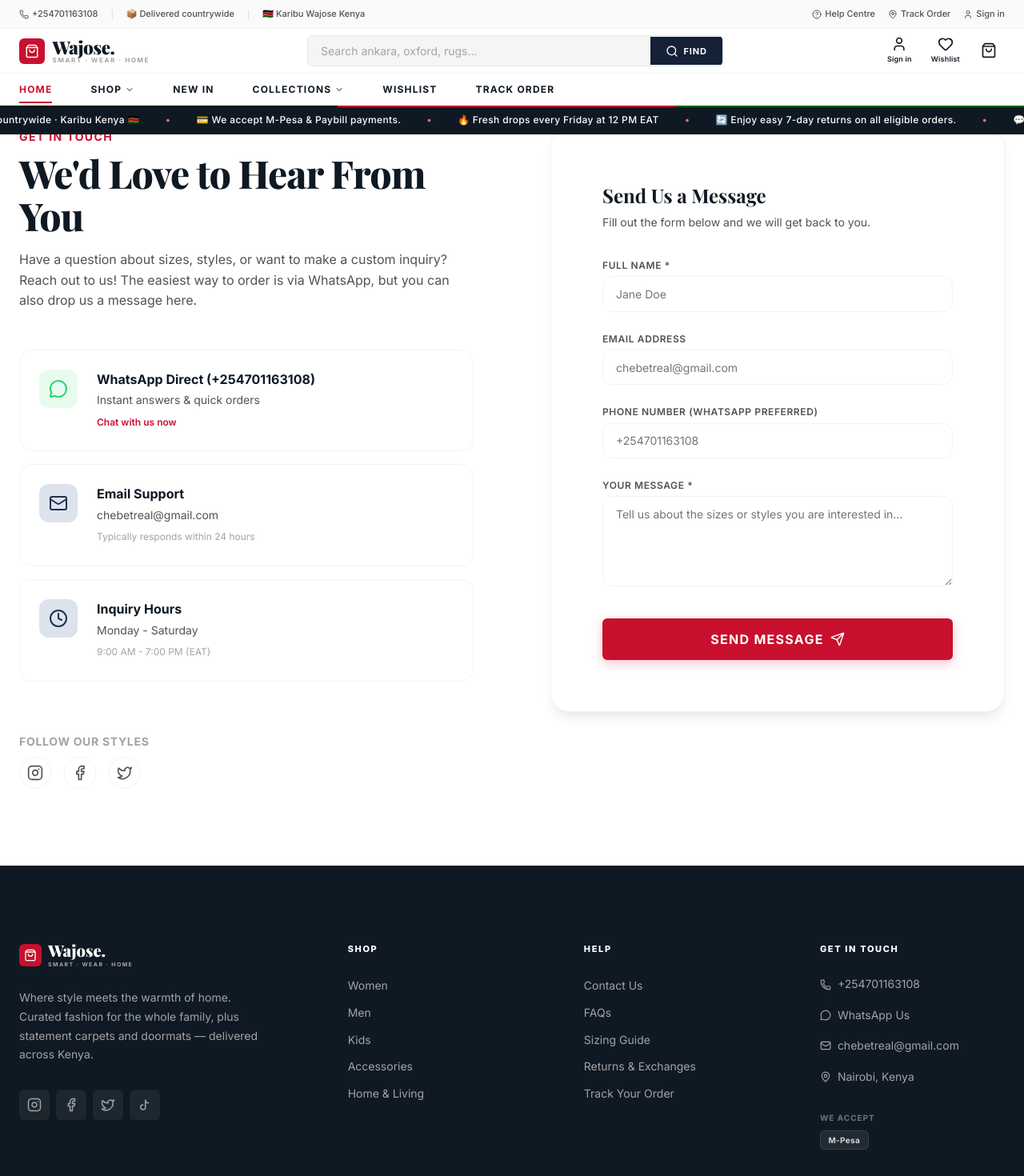
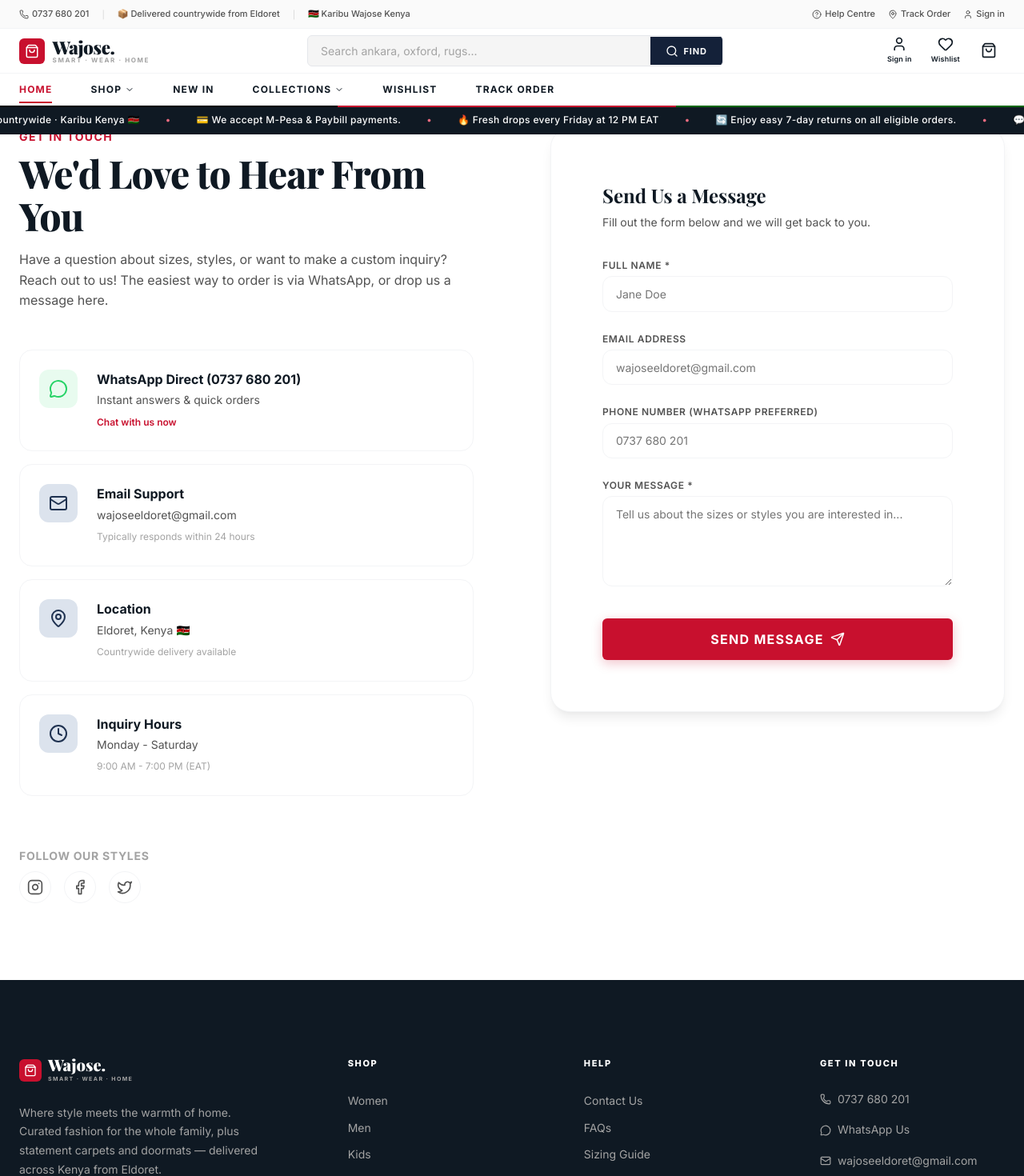
Before and after one commit to Virtualvigilant/venus-shop, a Next.js app: page /contact in a window 1280 px wide. Shown: the top 1470 px of the page at 80% size. Built offline with nearby package versions, Linux system fonts and the light colour scheme; no server answers; a web font is replaced by a local one.

Commit message:
feat: implement contact page with inquiry form and global navigation and footer components

```diff
--- a/src/app/contact/page.tsx
+++ b/src/app/contact/page.tsx
@@ -114,8 +114,8 @@ export default function ContactPage() {
     }
   };
 
-  const whatsappMessage = encodeURIComponent("Hi Venus! I have an inquiry about your products.");
-  const whatsappLink = `https://wa.me/${process.env.NEXT_PUBLIC_WHATSAPP_NUMBER || '254701163108'}?text=${whatsappMessage}`;
+  const whatsappMessage = encodeURIComponent("Hi Wajose! I have an inquiry about your products.");
+  const whatsappLink = `https://wa.me/${process.env.NEXT_PUBLIC_WHATSAPP_NUMBER || '254737680201'}?text=${whatsappMessage}`;
 
   return (
     <>
@@ -130,7 +130,7 @@ export default function ContactPage() {
               <h1 className={styles.title}>We&apos;d Love to Hear From You</h1>
               <p className={styles.description}>
                 Have a question about sizes, styles, or want to make a custom inquiry?
-                Reach out to us! The easiest way to order is via WhatsApp, but you can also drop us a message here.
+                Reach out to us! The easiest way to order is via WhatsApp, or drop us a message here.
               </p>
 
               <div className={styles.contactDetails}>
@@ -139,7 +139,7 @@ export default function ContactPage() {
                     <MessageCircle size={24} />
                   </div>
                   <div>
-                    <h3>WhatsApp Direct (+254701163108)</h3>
+                    <h3>WhatsApp Direct (0737 680 201)</h3>
                     <p>Instant answers & quick orders</p>
                     <span className={styles.linkText}>Chat with us now</span>
                   </div>
@@ -151,8 +151,19 @@ export default function ContactPage() {
                   </div>
                   <div>
                     <h3>Email Support</h3>
-                    <p>chebetreal@gmail.com</p>
+                    <p>wajoseeldoret@gmail.com</p>
                     <span>Typically responds within 24 hours</span>
+                  </div>
+                </div>
+
+                <div className={styles.detailCard}>
+                  <div className={styles.iconWrapper}>
+                    <MapPin size={24} />
+                  </div>
+                  <div>
+                    <h3>Location</h3>
+                    <p>Eldoret, Kenya 🇰🇪</p>
+                    <span>Countrywide delivery available</span>
                   </div>
                 </div>
 
@@ -172,13 +183,13 @@ export default function ContactPage() {
               <div className={styles.socialsSection}>
                 <h3>Follow Our Styles</h3>
                 <div className={styles.socialIcons}>
-                  <a href="https://instagram.com/venus" target="_blank" rel="noopener noreferrer" aria-label="Instagram">
+                  <a href="https://instagram.com/wajose" target="_blank" rel="noopener noreferrer" aria-label="Instagram">
                     <Instagram size={20} />
                   </a>
-                  <a href="https://facebook.com/venus" target="_blank" rel="noopener noreferrer" aria-label="Facebook">
+                  <a href="https://facebook.com/wajose" target="_blank" rel="noopener noreferrer" aria-label="Facebook">
                     <Facebook size={20} />
                   </a>
-                  <a href="https://twitter.com/venus" target="_blank" rel="noopener noreferrer" aria-label="Twitter">
+                  <a href="https://twitter.com/wajose" target="_blank" rel="noopener noreferrer" aria-label="Twitter">
                     <Twitter size={20} />
                   </a>
                 </div>
@@ -233,7 +244,7 @@ export default function ContactPage() {
                         name="email"
                         value={formData.email}
                         onChange={handleChange}
-                        placeholder="chebetreal@gmail.com"
+                        placeholder="wajoseeldoret@gmail.com"
                       />
                     </div>
 
@@ -245,7 +256,7 @@ export default function ContactPage() {
                         name="phone"
                         value={formData.phone}
                         onChange={handleChange}
-                        placeholder="+254701163108"
+                        placeholder="0737 680 201"
                       />
                     </div>
 
--- a/src/components/Footer.tsx
+++ b/src/components/Footer.tsx
@@ -91,7 +91,7 @@ export default function Footer() {
                 </div>
               </div>
               <p className={styles.brandText}>
-                Where style meets the warmth of home. Curated fashion for the whole family, plus statement carpets and doormats — delivered across Kenya.
+                Where style meets the warmth of home. Curated fashion for the whole family, plus statement carpets and doormats — delivered across Kenya from Eldoret.
               </p>
               <div className={styles.socials}>
                 <a href="https://instagram.com/wajose" target="_blank" rel="noopener noreferrer" className={styles.social} aria-label="Instagram">
@@ -139,21 +139,21 @@ export default function Footer() {
               <ul className={styles.contactList}>
                 <li>
                   <Phone size={14} />
-                  <a href="tel:+254701163108">+254701163108</a>
+                  <a href="tel:+254737680201">0737 680 201</a>
                 </li>
                 <li>
                   <MessageCircle size={14} />
-                  <a href="https://wa.me/254701163108" target="_blank" rel="noopener noreferrer">
+                  <a href="https://wa.me/254737680201" target="_blank" rel="noopener noreferrer">
                     WhatsApp Us
                   </a>
                 </li>
                 <li>
                   <Mail size={14} />
-                  <a href="mailto:chebetreal@gmail.com">chebetreal@gmail.com</a>
+                  <a href="mailto:wajoseeldoret@gmail.com">wajoseeldoret@gmail.com</a>
                 </li>
                 <li>
                   <MapPin size={14} />
-                  <span>Nairobi, Kenya</span>
+                  <span>Eldoret, Kenya 🇰🇪</span>
                 </li>
               </ul>
               <div className={styles.paymentMethods}>
@@ -173,7 +173,7 @@ export default function Footer() {
           <div className={styles.bottomContent}>
             <p>&copy; {new Date().getFullYear()} Wajose. All rights reserved.</p>
             <p className={styles.madeWith}>
-              Made with <Heart size={12} fill="currentColor" className={styles.heartIcon} /> in Kenya 🇰🇪
+              Made with <Heart size={12} fill="currentColor" className={styles.heartIcon} /> in Eldoret, Kenya 🇰🇪
             </p>
           </div>
         </div>
--- a/src/components/Navbar.tsx
+++ b/src/components/Navbar.tsx
@@ -60,13 +60,13 @@ export default function Navbar() {
         <div className={styles.topBar}>
           <div className={`container ${styles.topBarContent}`}>
             <div className={styles.topBarLeft}>
-              <a href="tel:+254701163108" className={styles.topBarItem} style={{ textDecoration: 'none' }}>
+              <a href="tel:+254737680201" className={styles.topBarItem} style={{ textDecoration: 'none' }}>
                 <Phone size={12} />
-                +254701163108
+                0737 680 201
               </a>
               <span className={styles.topBarDivider}>|</span>
               <span className={styles.topBarItem}>
-                📦 Delivered countrywide
+                📦 Delivered countrywide from Eldoret
               </span>
               <span className={styles.topBarDivider}>|</span>
               <span className={styles.topBarItem}>
--- a/src/components/WhatsAppFloat.tsx
+++ b/src/components/WhatsAppFloat.tsx
@@ -11,7 +11,7 @@ export default function WhatsAppFloat() {
     <div className={styles.wrapper}>
       <span className={styles.shopLabel}>SHOP</span>
       <a
-        href="https://wa.me/254701163108"
+        href="https://wa.me/254737680201"
         target="_blank"
         rel="noopener noreferrer"
         className={styles.button}
```
